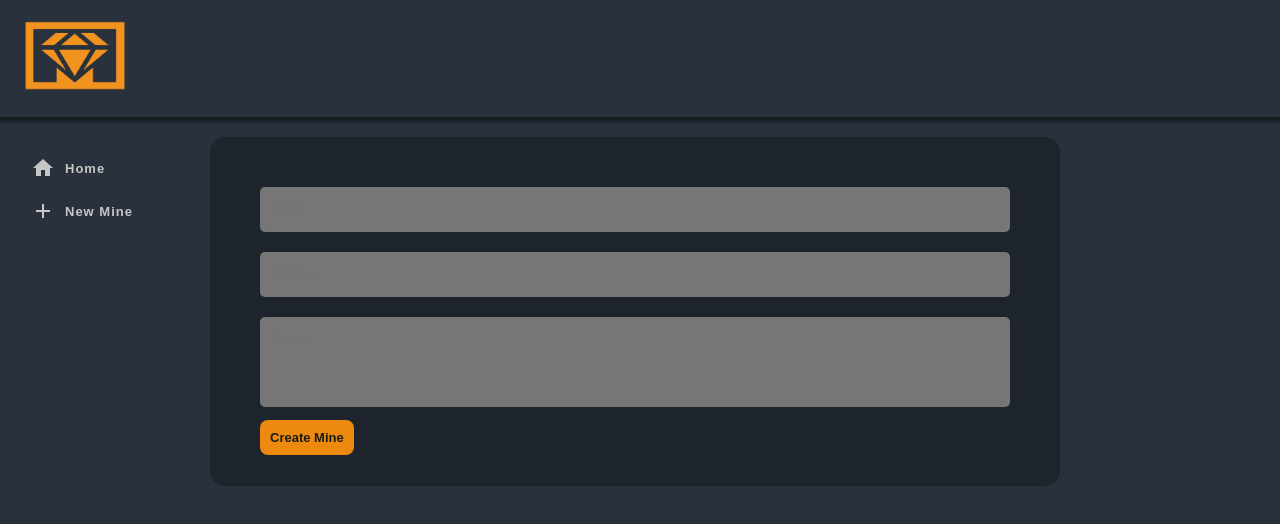
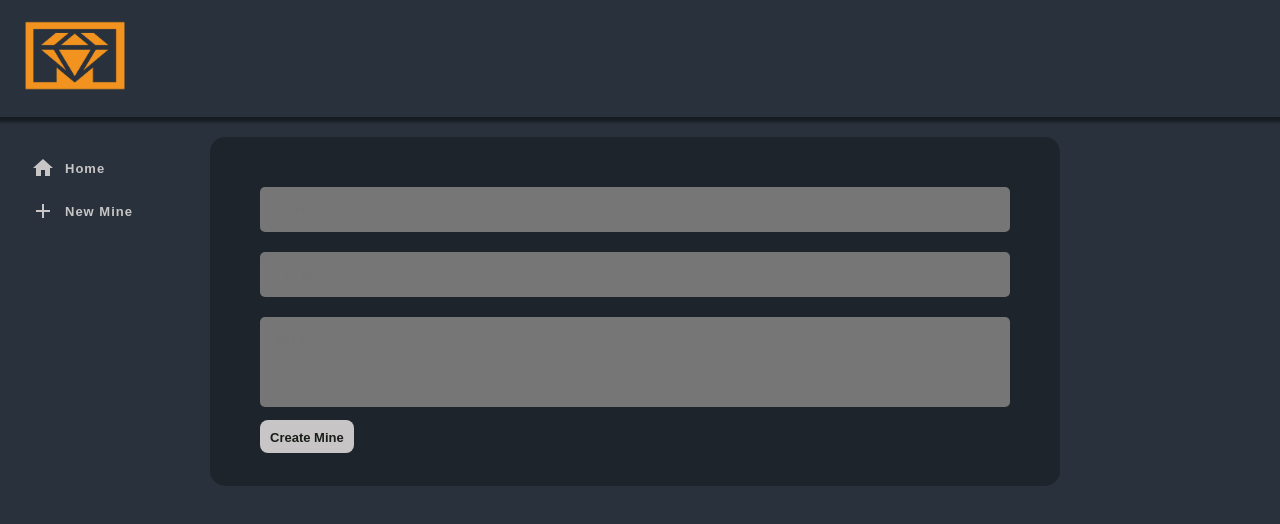
Before and after one commit to OG-Miller/Mineral_app, a React (Create React App) app in the folder client/: page /NewMine in a window 1280 px wide. Shown: the top 524 px of the page. Built offline with nearby package versions, Linux system fonts and the light colour scheme.

Commit message:
sidebarOption position fixed

```diff
--- a/client/src/NewMine/newMine.css
+++ b/client/src/NewMine/newMine.css
@@ -76,7 +76,8 @@ form {
 	font-weight: bold;
 	font-family: 'IBM Plex Sans', sans-serif;
 	padding: 10px;
-	background-color: #ed890f;
+	padding-bottom: 8px;
+	background-color: #c7c5c5;
 	border-radius: 8px;
 	margin-left: 20px;
 }
--- a/client/src/ReadMine/ReadMine.js
+++ b/client/src/ReadMine/ReadMine.js
@@ -58,6 +58,10 @@ const ReadMine = () => {
 	useEffect(() => {
 		console.log(specificNote);
 	}, [specificNote]);
+
+	useEffect(() => {
+		console.log(mineId);
+	}, [mineId]);
 
 	// useEffect(() => {
 	// 	console.log(specificMine);
--- a/client/src/SidebarLeft/SidebarLeft.js
+++ b/client/src/SidebarLeft/SidebarLeft.js
@@ -9,6 +9,7 @@ import AddOutlinedIcon from '@material-ui/icons/AddOutlined';
 const SidebarLeft = () => {
 	return (
 		<div className='sidebarLeft'>
+			<div className='optionHolder'>
 				<SidebarOption className='home' name='home' Icon={Home} page={'/'} title='Home' />
 				<SidebarOption
 					name='add'
@@ -18,6 +19,7 @@ const SidebarLeft = () => {
 					title='New Mine'
 				/>
 			</div>
+		</div>
 	);
 };
 
--- a/client/src/SidebarLeft/noteControls.css
+++ b/client/src/SidebarLeft/noteControls.css
@@ -32,6 +32,6 @@
 	padding-top: 10px;
 }
 
-.noteControls-right:hover {
+/* .noteControls-title:hover {
 	color: orangered;
-}
+} */
--- a/client/src/SidebarLeft/sidebarLeft.css
+++ b/client/src/SidebarLeft/sidebarLeft.css
@@ -37,3 +37,7 @@
 .position-test {
 	position: fixed;
 } */
+
+.optionHolder {
+	position: fixed;
+}
--- a/client/src/SidebarRight/sidebarRight.css
+++ b/client/src/SidebarRight/sidebarRight.css
@@ -40,3 +40,6 @@
 /* .noteControls-right {
 
 } */
+.noteControls:hover {
+	color: orangered;
+}
```
Lines whose indentation alone changed are shown as unchanged.
